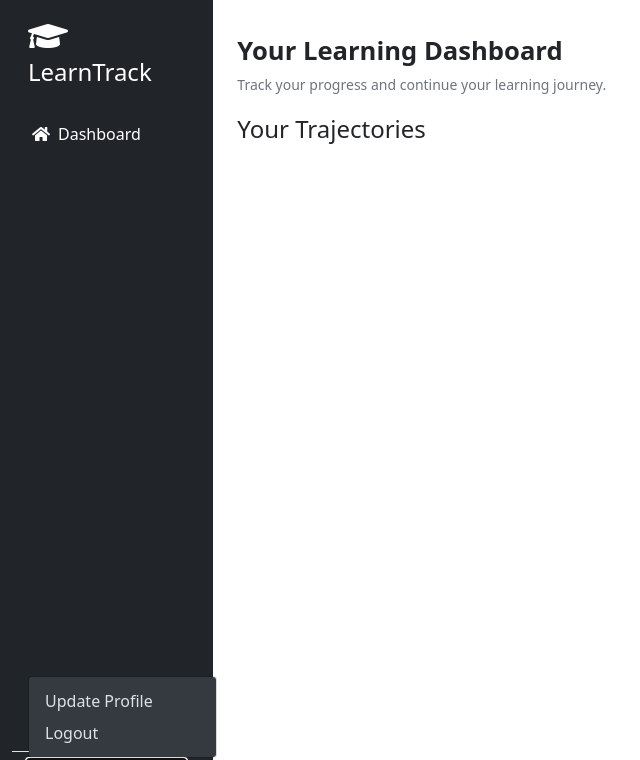
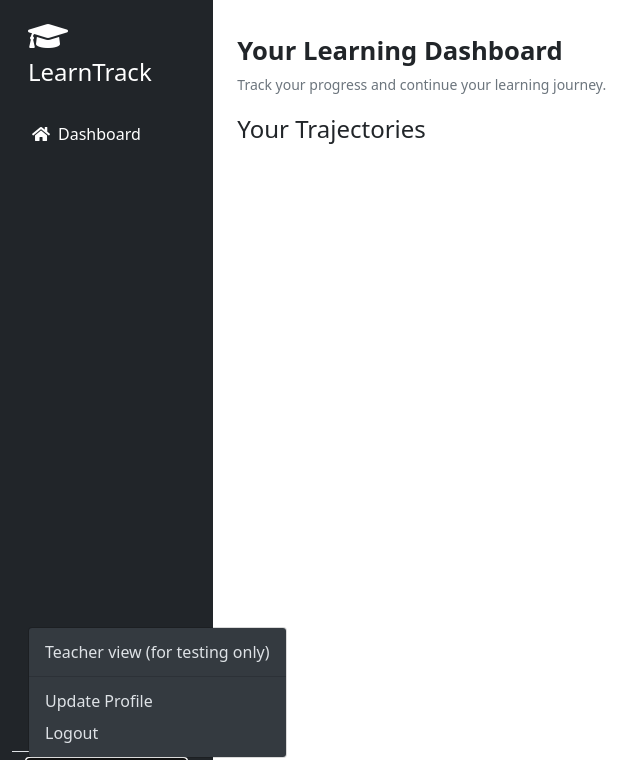
Before and after one commit to centre-for-educational-technology/trajectory_builder, a Django app: template student/templates/dashboard.html in a window 1280 px wide, after a click that opens the changed part. Shown: the top 760 px of the page, without its empty margins (0-640 px from the left). Run offline with Django 3.2, Linux system fonts and the light colour scheme; the template is opened without the code that fills it, so the values that code supplies are empty; some libraries are stand-ins or nearby versions.

Commit message:
add demo teacher link

```diff
--- a/student/templates/sidebar.html
+++ b/student/templates/sidebar.html
@@ -20,6 +20,8 @@
     <span class="text-truncate">{{ user.get_full_name|default:user.username }}</span>
   </a>
   <ul class="dropdown-menu dropdown-menu-dark" aria-labelledby="userDropdown">
+    <li><a class="dropdown-item" href="{% url 'session_list' %}">Teacher view (for testing only)</a></li>
+    <li class="dropdown-divider"></li>
     <li><a class="dropdown-item" href="{% url 'student_profile_update' %}">Update Profile</a></li>
     <li><a class="dropdown-item" href="{% url 'logout' %}">Logout</a></li>
   </ul>
```
